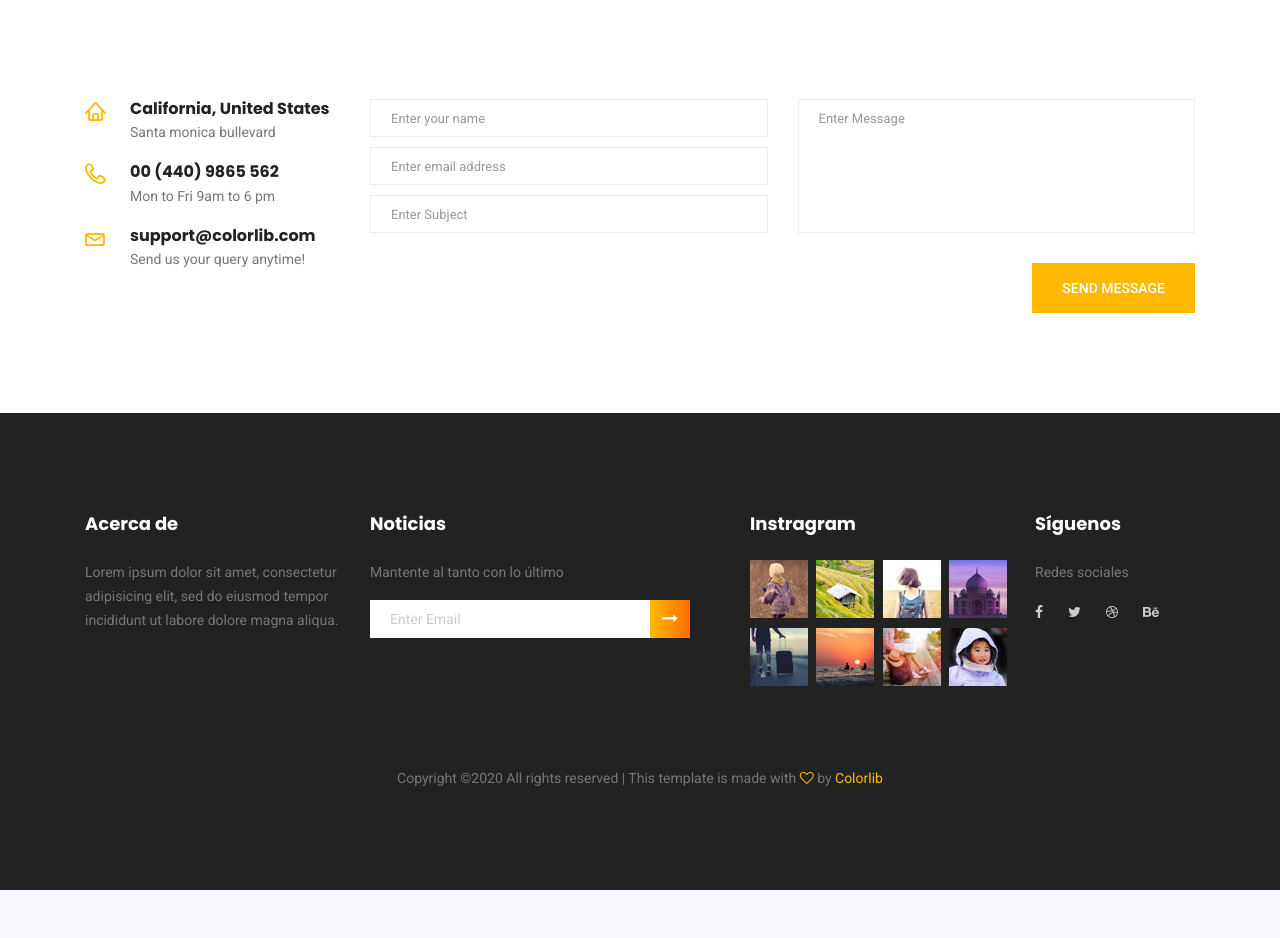
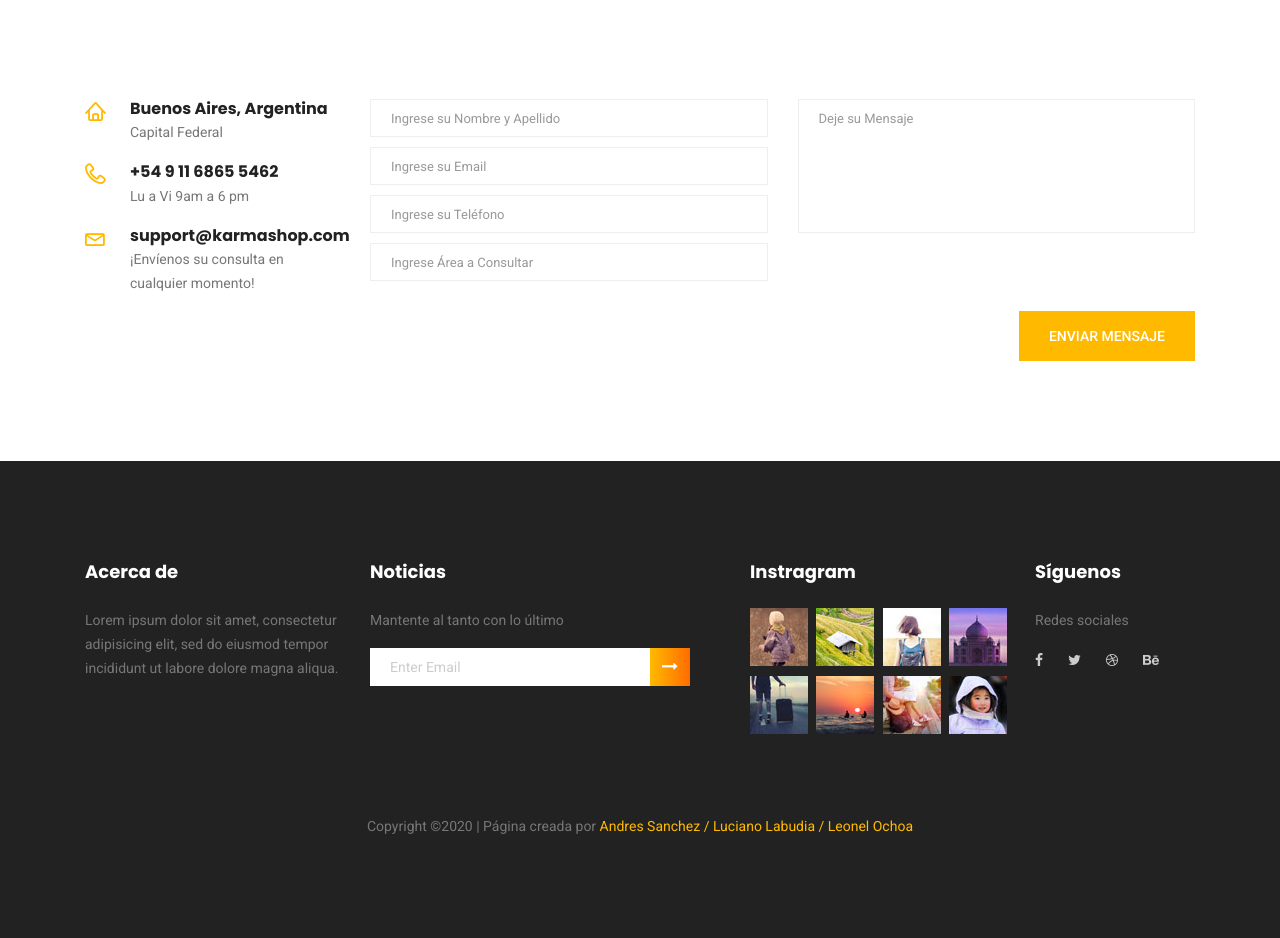
Before and after one commit to asdiomar1/PW2-V2, a PHP site: page /contact.php in a window 1280 px wide. Shown: the part 896-1834 px from the top of the page. Before the commit the page ends 1786 px from the top, so only its background shows below. Run offline with PHP 8.4, Linux system fonts and the light colour scheme; some libraries are stand-ins or nearby versions.

Commit message:
Traducción Contacto + campo teléfono

```diff
--- a/web/contact.php
+++ b/web/contact.php
@@ -5,10 +5,10 @@
 		<div class="container">
 			<div class="breadcrumb-banner d-flex flex-wrap align-items-center justify-content-end">
 				<div class="col-first">
-					<h1>Contact Us</h1>
+					<h1>Contactanos</h1>
 					<nav class="d-flex align-items-center">
 						<a href="index.php">Home<span class="lnr lnr-arrow-right"></span></a>
-						<a href="#">Contact</a>
+						<a href="#">Contacto</a>
 					</nav>
 				</div>
 			</div>
@@ -27,18 +27,18 @@
 					<div class="contact_info">
 						<div class="info_item">
 							<i class="lnr lnr-home"></i>
-							<h6>California, United States</h6>
-							<p>Santa monica bullevard</p>
+							<h6>Buenos Aires, Argentina</h6>
+							<p>Capital Federal</p>
 						</div>
 						<div class="info_item">
 							<i class="lnr lnr-phone-handset"></i>
-							<h6><a href="#">00 (440) 9865 562</a></h6>
-							<p>Mon to Fri 9am to 6 pm</p>
+							<h6><a href="#">+54 9 11 6865 5462</a></h6>
+							<p>Lu a Vi 9am a 6 pm</p>
 						</div>
 						<div class="info_item">
 							<i class="lnr lnr-envelope"></i>
-							<h6><a href="#">support@colorlib.com</a></h6>
-							<p>Send us your query anytime!</p>
+							<h6><a href="#">support@karmashop.com</a></h6>
+							<p>¡Envíenos su consulta en cualquier momento!</p>
 						</div>
 					</div>
 				</div>
@@ -46,22 +46,25 @@
 					<form class="row contact_form" action="contact_process.php" method="post" id="contactForm" novalidate="novalidate">
 						<div class="col-md-6">
 							<div class="form-group">
-								<input type="text" class="form-control" id="name" name="name" placeholder="Enter your name" onfocus="this.placeholder = ''" onblur="this.placeholder = 'Enter your name'">
+								<input type="text" class="form-control" id="name" name="name" placeholder="Ingrese su Nombre y Apellido" onfocus="this.placeholder = ''" onblur="this.placeholder = 'Ingrese su Nombre y Apellido'">
 							</div>
 							<div class="form-group">
-								<input type="email" class="form-control" id="email" name="email" placeholder="Enter email address" onfocus="this.placeholder = ''" onblur="this.placeholder = 'Enter email address'">
+								<input type="email" class="form-control" id="email" name="email" placeholder="Ingrese su Email" onfocus="this.placeholder = ''" onblur="this.placeholder = 'Ingrese su Email'">
 							</div>
 							<div class="form-group">
-								<input type="text" class="form-control" id="subject" name="subject" placeholder="Enter Subject" onfocus="this.placeholder = ''" onblur="this.placeholder = 'Enter Subject'">
+								<input type="tel" class="form-control" id="telefono" name="telefono" placeholder="Ingrese su Teléfono" onfocus="this.placeholder = ''" onblur="this.placeholder = 'Ingrese su Teléfono'">
+							</div>
+							<div class="form-group">
+								<input type="text" class="form-control" id="subject" name="subject" placeholder="Ingrese Área a Consultar" onfocus="this.placeholder = ''" onblur="this.placeholder = 'Ingrese Área a Consultar'">
 							</div>
 						</div>
 						<div class="col-md-6">
 							<div class="form-group">
-								<textarea class="form-control" name="message" id="message" rows="1" placeholder="Enter Message" onfocus="this.placeholder = ''" onblur="this.placeholder = 'Enter Message'"></textarea>
+								<textarea class="form-control" name="message" id="message" rows="1" placeholder="Deje su Mensaje" onfocus="this.placeholder = ''" onblur="this.placeholder = 'Deje su Mensaje'"></textarea>
 							</div>
 						</div>
 						<div class="col-md-12 text-right">
-							<button type="submit" value="submit" class="primary-btn">Send Message</button>
+							<button type="submit" value="submit" class="primary-btn">Enviar Mensaje</button>
 						</div>
 					</form>
 				</div>
--- a/web/inc/layout/footer.php
+++ b/web/inc/layout/footer.php
@@ -66,7 +66,7 @@
 				<p class="footer-text m-0">
 					Copyright &copy;<script>
 						document.write(new Date().getFullYear());
-					</script> All rights reserved | This template is made with <i class="fa fa-heart-o" aria-hidden="true"></i> by <a href="https://colorlib.com" target="_blank">Colorlib</a>
+					</script> | Página creada por <a href="https://colorlib.com" target="_blank">Andres Sanchez / Luciano Labudia / Leonel Ochoa</a>
 				</p>
 			</div>
 		</div>
```
Also changed, not shown: web/category.php (+12 -12 lines).
